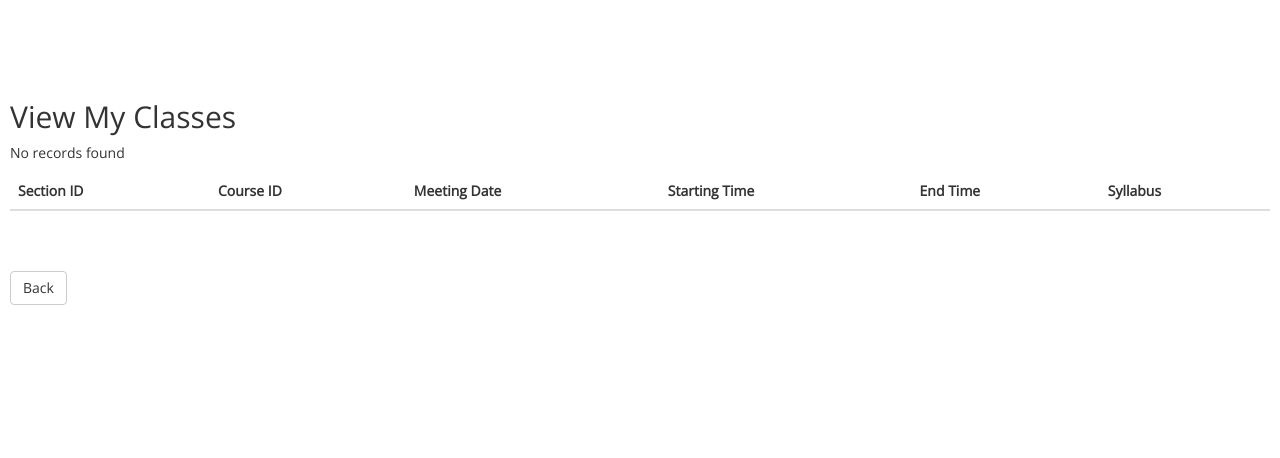
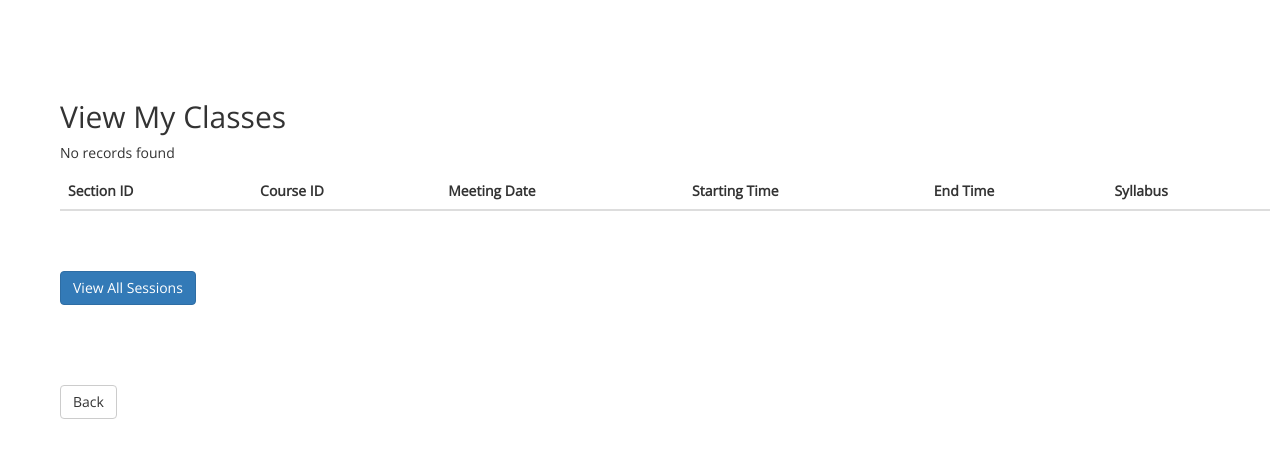
Before and after one commit to yuuuri/CS431_TermProject, a PHP site: page /view_my_classes.php in a window 1280 px wide. Shown: the top 458 px of the page. Run offline with PHP 8.4, Linux system fonts and the light colour scheme; the visitor is signed in with stand-in values (Sample User, id 1); data that the repository does not hold is empty.

Commit message:
added view grade button on view_my_classs_php updated style.css

```diff
--- a/style.css
+++ b/style.css
@@ -18,5 +18,8 @@ body {padding: 80px 10px 0px 10px;font-family: 'Open Sans', sans-serif;}
 
 .student_pg_buttons{margin-left: 50px;}
 
+.view_my_classes_header, .my_classes_tbl_div, .bottom_buttons{margin-left: 50px;}
+
+
 
 /*.form-inline{padding-left: 100px}*/
--- a/view_my_classes.php
+++ b/view_my_classes.php
@@ -87,14 +87,21 @@
             </tbody>
         </table>
     </div>
-
+    <br><br>
+    <div class = "bottom_buttons" >
+        <form action = "view_my_grades.php" method = "post">
+            <input class = "btn btn-primary" type = "submit" value = "View All Sessions"/>
+        </form>
+    </div><br><br>
 </main>
 <footer>
-            <br>
-            <br>
+        <br>
+        <br>
+        <div class = "bottom_buttons" >
             <form action = 'student.php' method = 'LINK'>
                 <input type = 'submit' class = "btn btn-default" value = 'Back'>
             </form>
+        </div>
 </footer>
 </body>
 </html>
```
